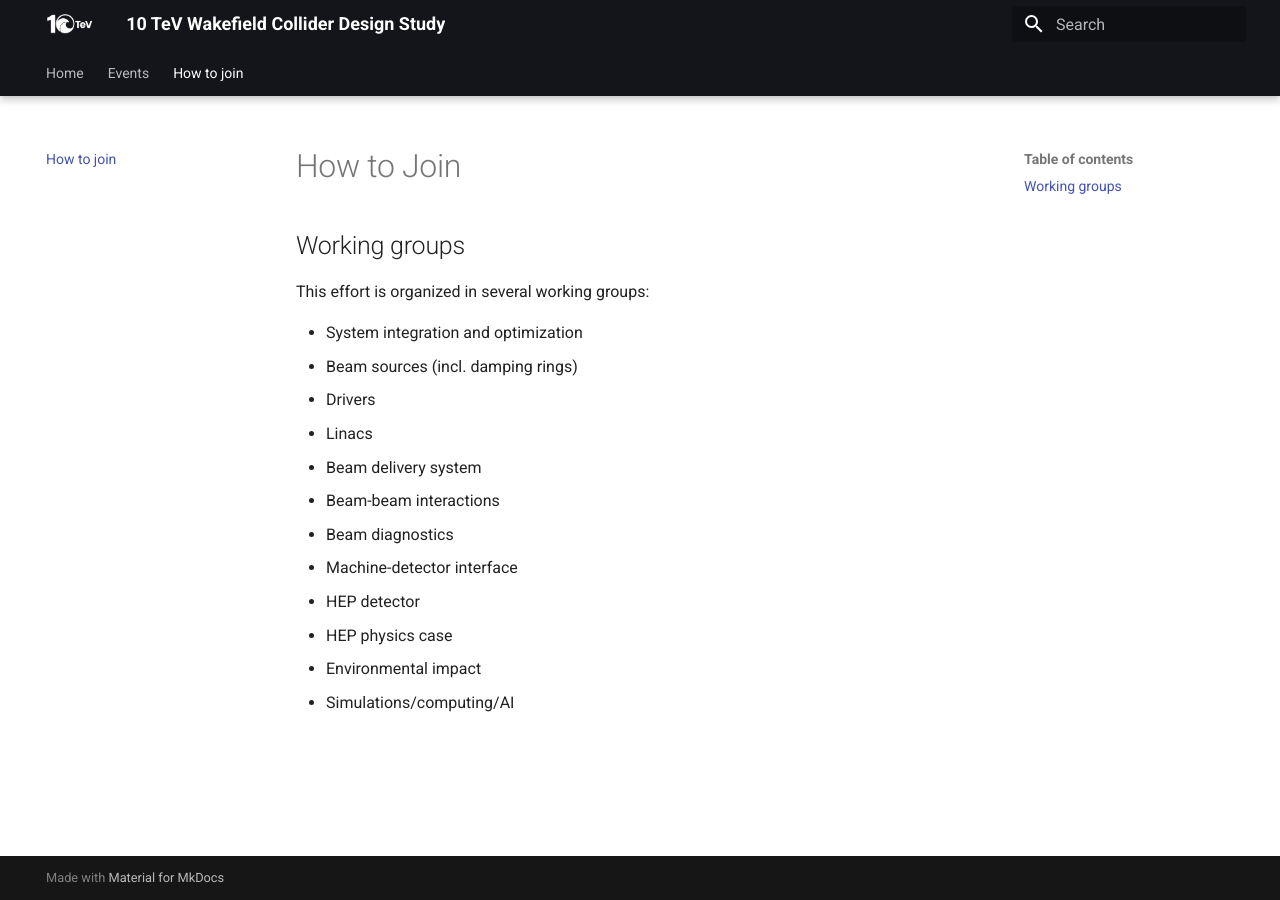
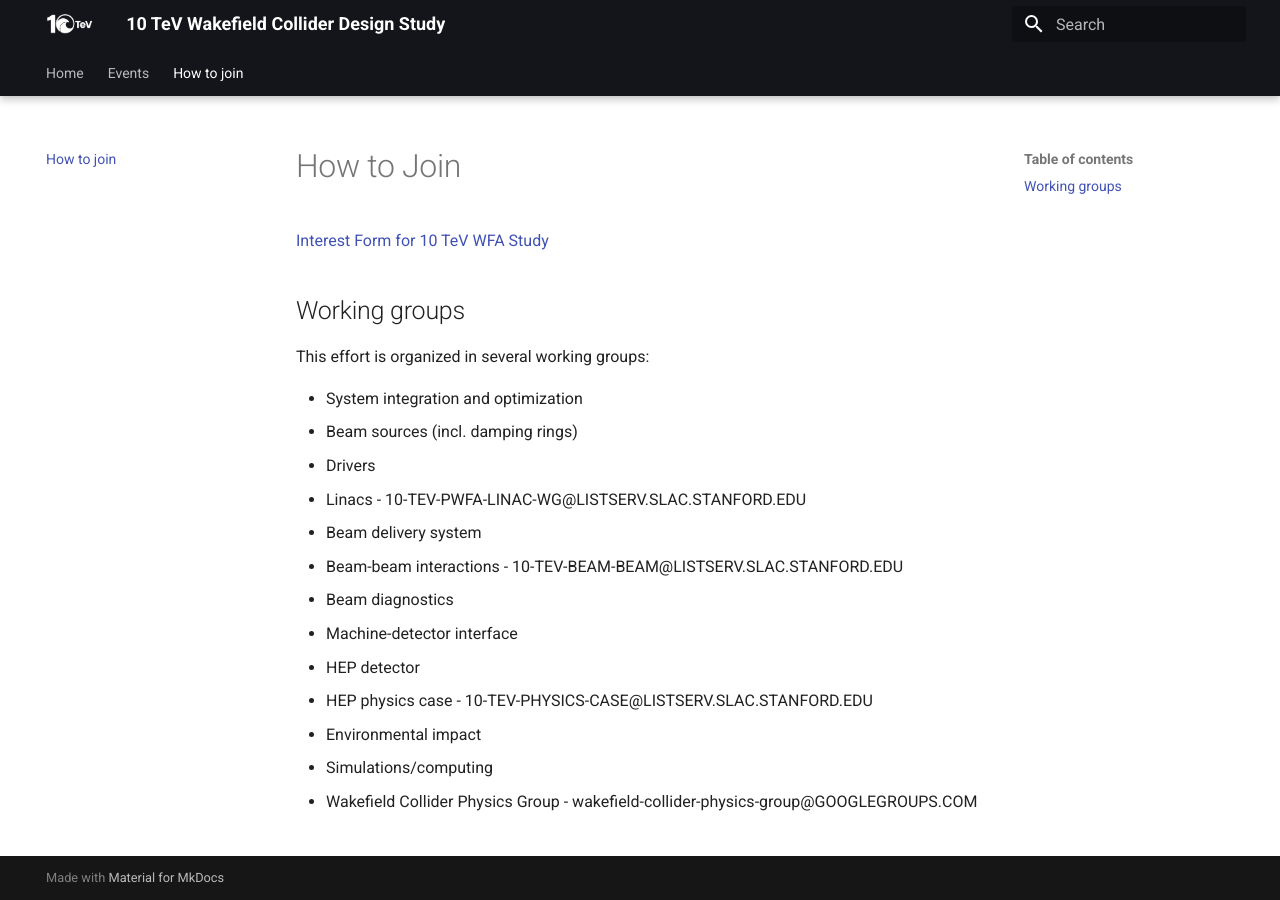
Before and after one commit to 10TeV-wakefield-collider/10TeV-wakefield-collider.github.io, an MkDocs documentation site: the page built from docs/how_to_join.md, in a window 1280 px wide. Built offline with MkDocs 1.6.1 and Material for MkDocs 9.7.7, drawn with Linux system fonts in a browser that asks for light colours.

Commit message:
first draft of website

```diff
--- a/docs/how_to_join.md
+++ b/docs/how_to_join.md
@@ -1,18 +1,20 @@
 # How to Join
+[Interest Form for 10 TeV WFA Study](https://docs.google.com/forms/d/e/1FAIpQLScffLXDxF_8-TUYaWLznL7jAWUGfYOTEzBu4YrOnr8nRS-JQw/viewform)
+## Working groups
 
-## Working groups
 
 This effort is organized in several working groups:
 
 - System integration and optimization
 - Beam sources (incl. damping rings)
 - Drivers
-- Linacs
+- Linacs - 10-TEV-PWFA-LINAC-WG@LISTSERV.SLAC.STANFORD.EDU
 - Beam delivery system
-- Beam-beam interactions
+- Beam-beam interactions - 10-TEV-BEAM-BEAM@LISTSERV.SLAC.STANFORD.EDU
 - Beam diagnostics
 - Machine-detector interface
 - HEP detector
-- HEP physics case
+- HEP physics case - 10-TEV-PHYSICS-CASE@LISTSERV.SLAC.STANFORD.EDU
 - Environmental impact
-- Simulations/computing/AI
+- Simulations/computing
+- Wakefield Collider Physics Group - wakefield-collider-physics-group@GOOGLEGROUPS.COM
```
Also changed, not shown: docs/events.md (+5 -0 lines), docs/index.md (+4 -1 lines), 2 other files.
